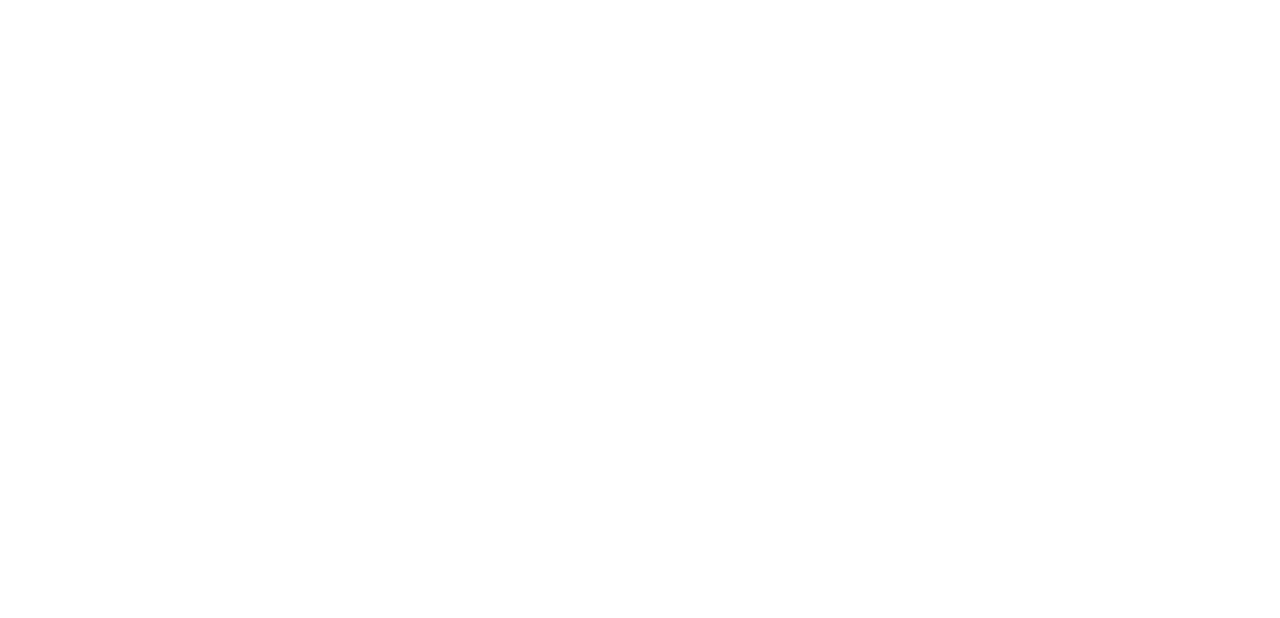
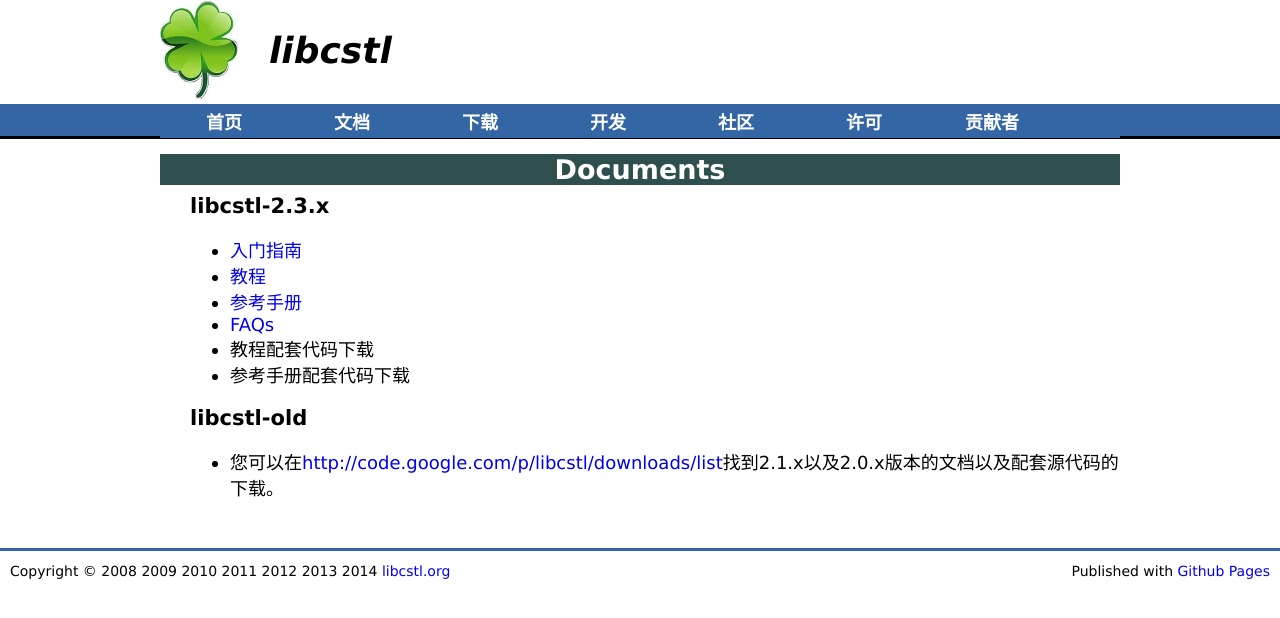
Before and after one commit to activesys/libcstl, a plain HTML site: page docs.html in a window 1280 px wide. Drawn offline with Linux system fonts and the light colour scheme.

Commit message:
add documents page.

```diff
--- a/docs.html
+++ b/docs.html
@@ -0,0 +1,65 @@
+<!DOCTYPE html>
+
+<html>
+    <head>
+        <title>documents</title>
+        <meta http-equiv="content-type" content="text/html; charset=utf-8" />
+        <meta name="description" content="libcstl开源项目" />
+        <meta name="keywords" content"stl, c, c++, data structure, algorithm, SGI, container, iterator" />
+        <meta name="keywords" content"数据结构, 算法, 容器, 迭代器" lang="zh" />
+        <meta name="robots" content="all" />
+        <meta name="author" content="activesys.wb@gmail.com" />
+        <meta name="copyright" content="http://libcstl.org" />
+        <link rel="stylesheet" type="text/css" href="stylesheets/libcstl.css">
+    </head>
+    <body>
+        <div id="header">
+            <div id="logo">
+                <a href="http://libcstl.org/">
+                    <img src="images/libcstl_logo.jpg" />
+                </a>
+                <h1>libcstl</h1>
+            </div>
+        </div>
+        <div id="menu">
+            <div id="navi">
+                <ul>
+                    <li><a href="http://libcstl.org/">首页</a></li>
+                    <li><a href="docs.html">文档</a></li>
+                    <li><a href="download.html">下载</a></li>
+                    <li><a href="devel.html">开发</a></li>
+                    <li><a href="community.html">社区</a></li>
+                    <li><a href="license.html">许可</a></li>
+                    <li><a href="contributors.html">贡献者</a></li>
+                </ul>
+            </div>
+        </div>
+        <div id="documents_page">
+            <h2>Documents</h2>
+	    <h3>libcstl-2.3.x</h3>
+	    <ul>
+		<li><a href="docs/gettingstartedguide.html">入门指南</a></li>
+		<li><a href="docs/v2.3/tutorial/tutorial.html">教程</a></li>
+		<li><a href="docs/v2.3/manual/manual.html">参考手册</a></li>
+		<li><a href="docs/faqs.html">FAQs</a></li>
+		<li>教程配套代码下载</li>
+		<li>参考手册配套代码下载</li>
+	    </ul>
+	    <h3>libcstl-old</h3>
+	    <ul>
+                <li>您可以在<a href="http://code.google.com/p/libcstl/downloads/list">http://code.google.com/p/libcstl/downloads/list</a>找到2.1.x以及2.0.x版本的文档以及配套源代码的下载。</li>
+	    </ul>
+        </div>
+        <div id="separator"></div>
+        <div id="footer">
+            <p id="copyright">
+                Copyright &copy; 2008 2009 2010 2011 2012 2013 2014
+                <a href="http://libcstl.org/">libcstl.org</a>
+            </p>
+            <p id="github">
+                Published with
+                <a href="http://pages.github.com">Github Pages</a>
+            </p>
+        </div>
+    </body>
+</html>
--- a/stylesheets/libcstl.css
+++ b/stylesheets/libcstl.css
@@ -272,3 +272,24 @@ p {
 #download_page h3, ul {
     margin-left: 30px;
 }
+
+/* documents_page */
+#documents_page {
+    margin: 0px;
+    padding: 0px;
+    width: 60%;
+    min-width: 960px;
+    clear: both;
+    margin-left: auto;
+    margin-right: auto;
+}
+#documents_page h2 {
+    margin-top: 15px;
+    margin-bottom: 8px;
+    text-align: center;
+    background-color: #2f4f4f;
+    color: #ffffff;
+}
+#documents_page h3, ul {
+    margin-left: 30px;
+}
```
Also changed, not shown: index.html (+4 -0 lines), docs/faqs.html (added), docs/gettingstartedguide.html (added), docs/v2.3/manual/manual.html (added), docs/v2.3/tutorial/tutorial.html (added).
